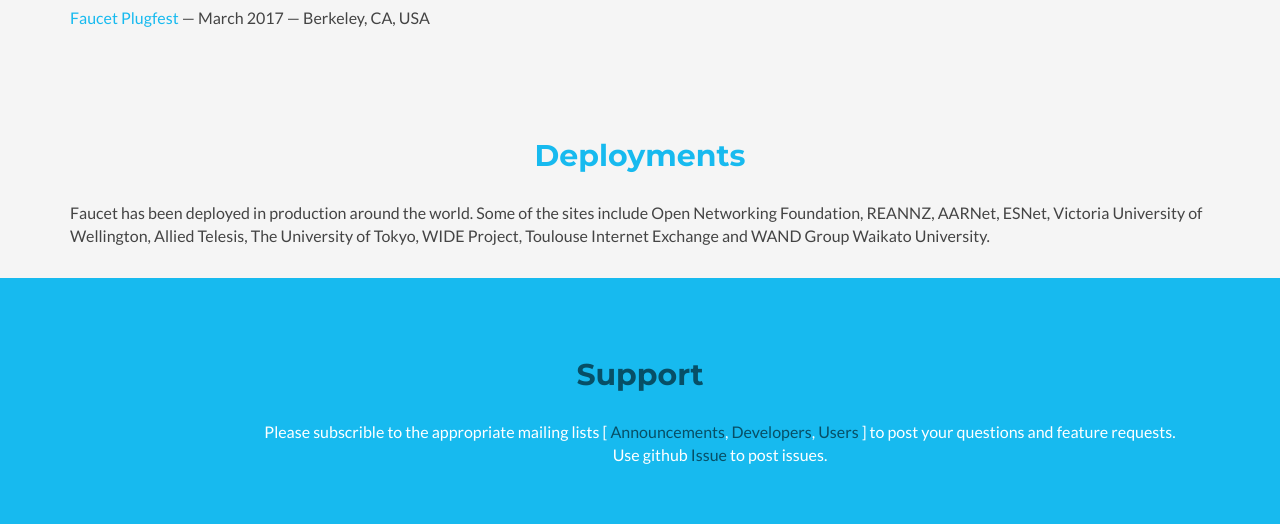
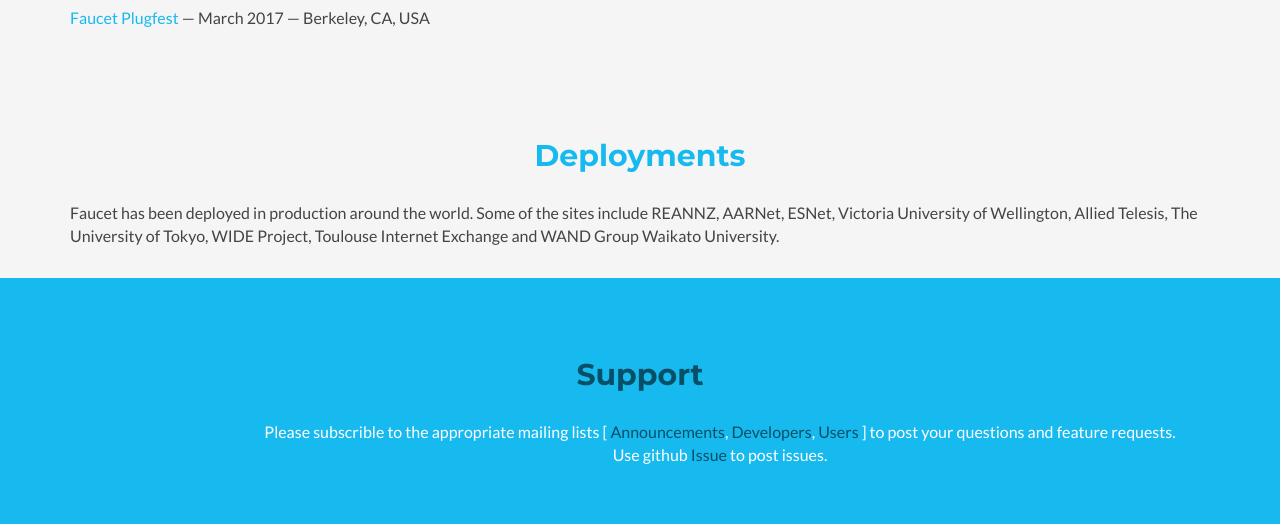
Before and after one commit to faucetsdn/faucet.nz, a plain HTML site: page index.html in a window 1280 px wide. Shown: the part 2428-2952 px from the top of the page. Drawn offline with Linux system fonts and the light colour scheme.

Commit message:
Cleanup deployment list.

```diff
--- a/index.html
+++ b/index.html
@@ -240,7 +240,7 @@
       <h2 class="title text-center">Deployments</h2>
           <div class="info">
             <p>Faucet has been deployed in production around the world.
-              Some of the sites include Open Networking Foundation, REANNZ, AARNet, ESNet,
+              Some of the sites include REANNZ, AARNet, ESNet,
               Victoria University of Wellington, Allied Telesis, The University of Tokyo,
               WIDE Project, Toulouse Internet Exchange and WAND Group Waikato University.</p>
           </div>
```
